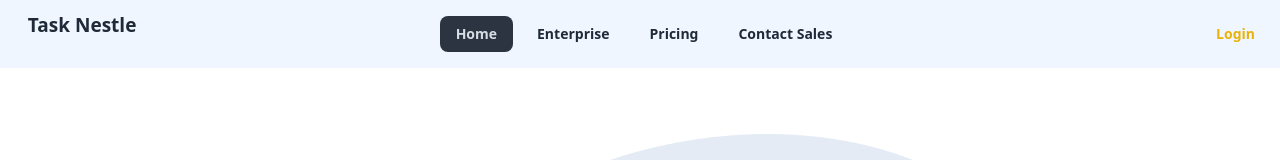
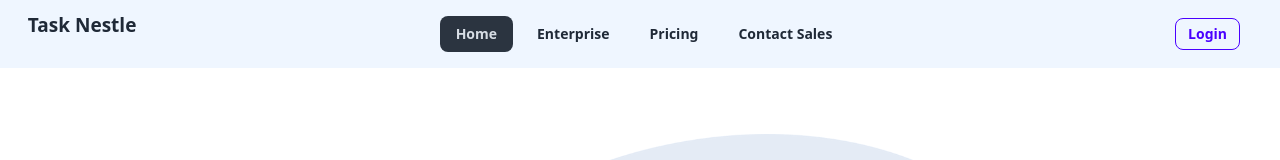
Before and after one commit to Galib-23/Task-Nestle-Client, a React (Vite) app: page / in a window 1280 px wide. Shown: the top 160 px of the page. Built offline with nearby package versions, Linux system fonts and the light colour scheme; no server answers.

Commit message:
Manage tasks ui Updated

```diff
--- a/src/DashboardPages/ManageTasks.jsx
+++ b/src/DashboardPages/ManageTasks.jsx
@@ -41,6 +41,8 @@ const ManageTasks = () => {
     const statuses = ["todo", "ongoing", "completed"];
 
     return (
+        <div>
+            <h2 className="text-4xl mt-2 font-bold text-center mb-10">HELLO, {user?.displayName}!! Welcome Back</h2>
             <div className="flex flex-col md:flex-row gap-16">
                 {statuses.map((status, index) =>
                     <Section
@@ -54,6 +56,7 @@ const ManageTasks = () => {
                         completed={completed}
                     />
                 )}
+            </div>
         </div>
     );
 };
--- a/src/Shared/Navbar.jsx
+++ b/src/Shared/Navbar.jsx
@@ -49,7 +49,7 @@ const Navbar = () => {
                         <button onClick={handleLogOut} className="btn h-fit w-fit btn-outline btn-sm text-red-600">Logout</button>
                     </div>
                     :
-                    <Link to='/login'><button className="btn btn-ghost text-yellow-500">Login</button></Link>
+                    <Link to='/login'><button className="btn btn-primary text-blue-500 btn-outline btn-sm md:mr-8">Login</button></Link>
                 }
             </div>
         </div>
```
Lines whose indentation alone changed are shown as unchanged.
